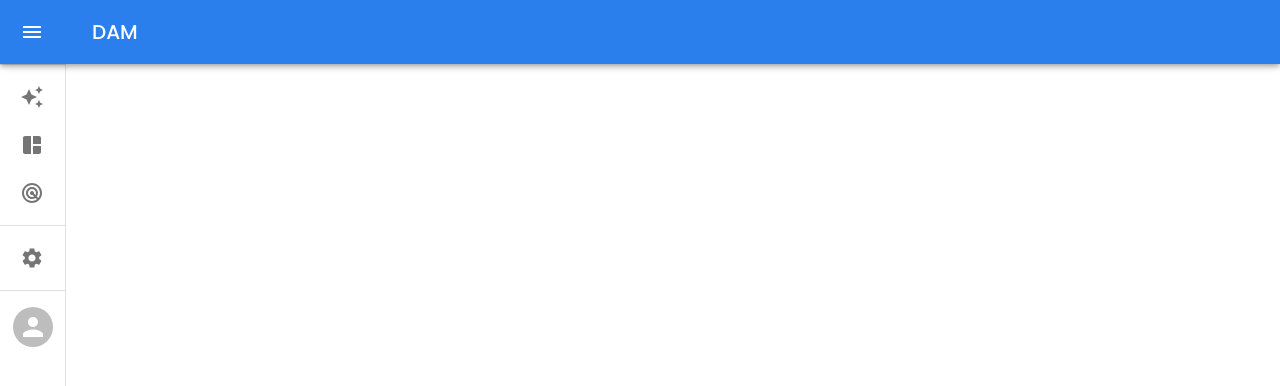
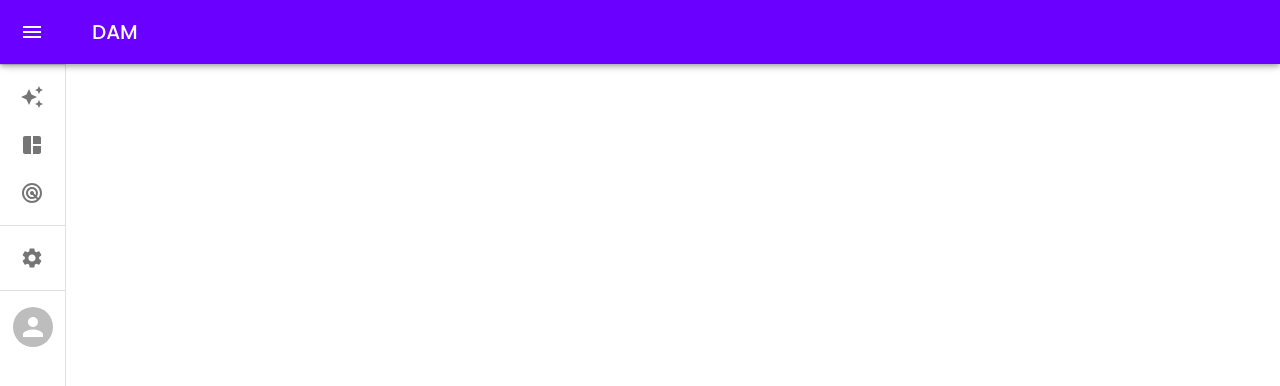
Before and after one commit to prajeshElEvEn/dam, a React (Create React App) app in the folder client/: page / in a window 1280 px wide. Shown: the top 386 px of the page. Built offline with nearby package versions, Linux system fonts and the light colour scheme.

Commit message:
changed brand color

```diff
--- a/client/src/styles/theme.js
+++ b/client/src/styles/theme.js
@@ -6,7 +6,7 @@ export const theme = createTheme({
   palette: {
     mode: "light",
     primary: {
-      main: "#2a7fec",
+      main: "#6a00ff",
     },
     secondary: {
       main: "#f50057",
```
